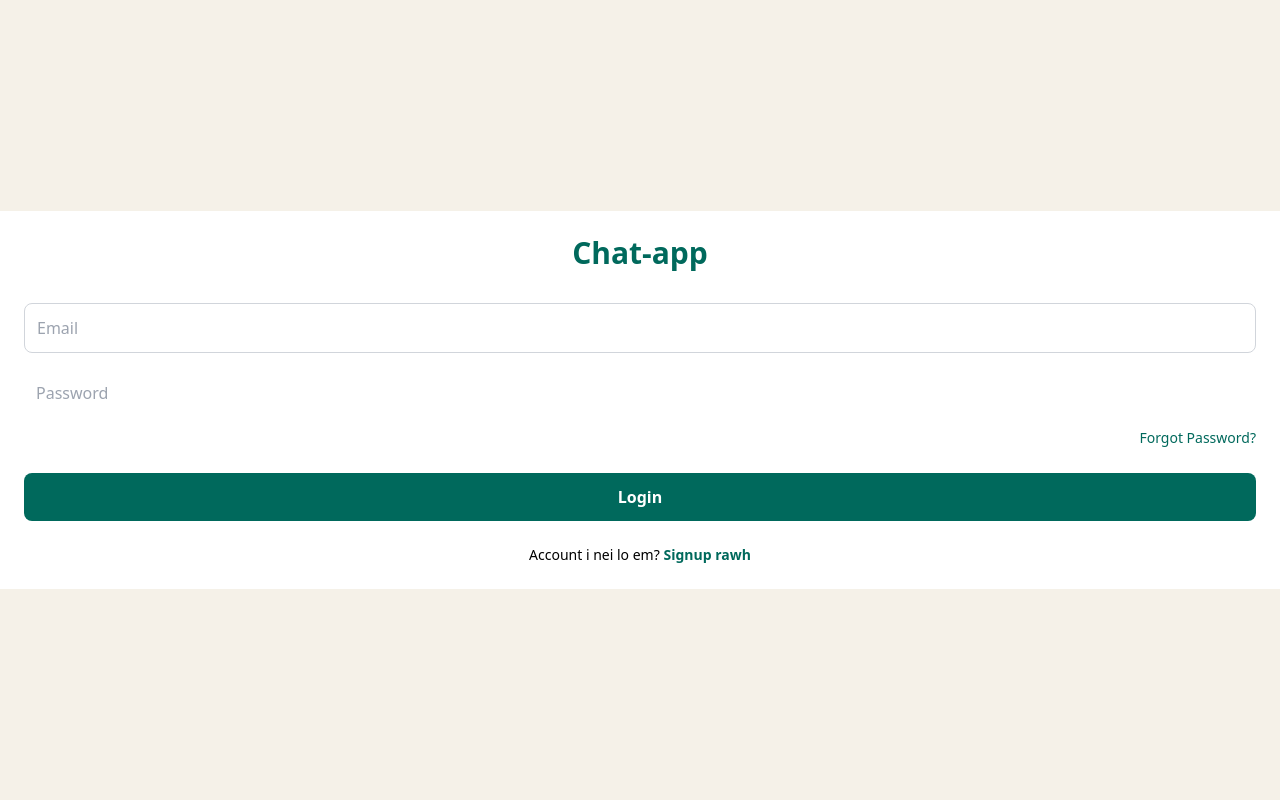
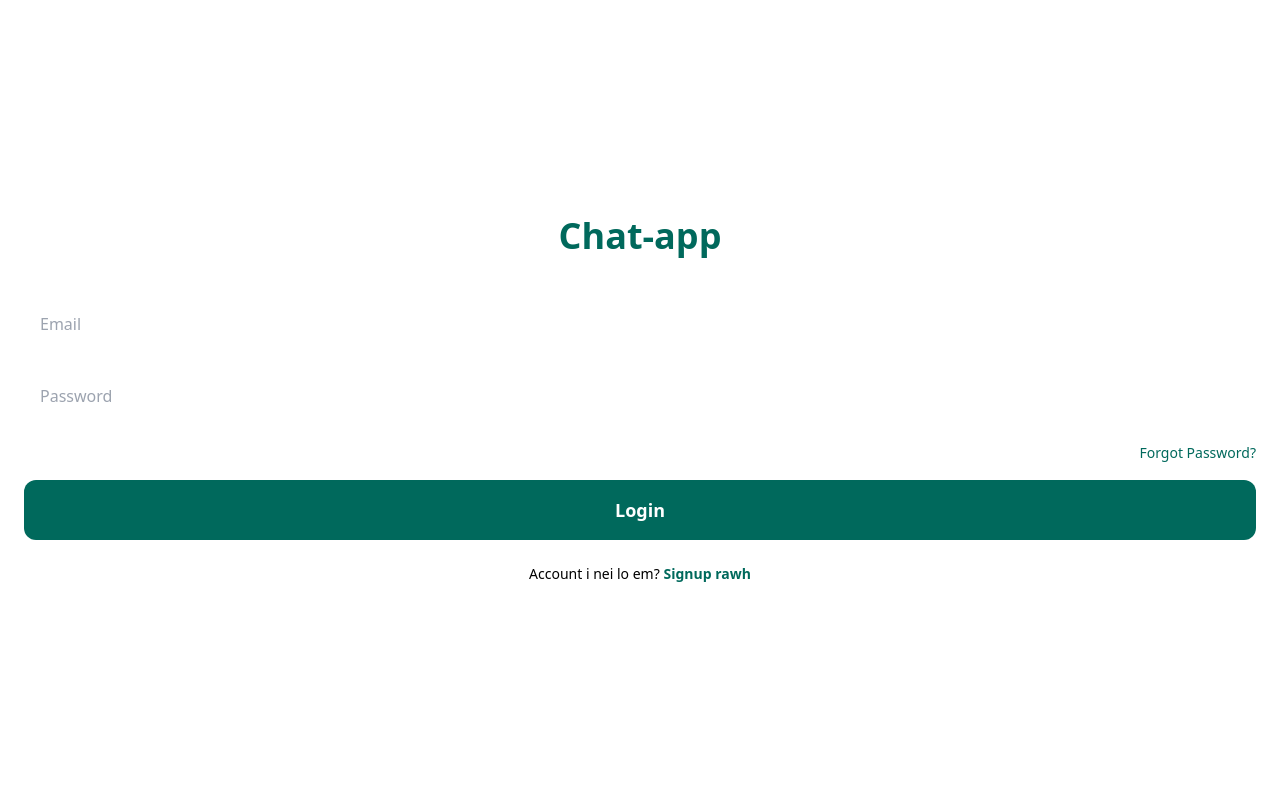
Before and after one commit to nghaka123/Chat-app, a Flask app: page / in a window 1280 px wide. Run offline with Flask 3, Linux system fonts and the light colour scheme; some libraries are stand-ins or nearby versions.

Commit message:
Update login.html

```diff
--- a/templates/login.html
+++ b/templates/login.html
@@ -1,28 +1,27 @@
 <!DOCTYPE html>
-<html lang="en">
+<html lang="en" class="h-full">
 <head>
   <meta charset="UTF-8">
   <meta name="viewport" content="width=device-width, initial-scale=1.0">
   <title>Login - Chat-app</title>
   <script src="https://cdn.tailwindcss.com"></script>
 </head>
+<!-- html leh body ah h-full dah -->
+<body class="bg-white h-full p-0 m-0">
 
+  <!-- min-h-screen + justify-center = chung hnuai ah a inhlawm vek -->
+  <div class="bg-white w-full min-h-screen flex flex-col justify-center p-6">
 
-  <body class="bg-[#F5F1E8] flex items-center justify-center min-h-screen p-0 m-0">
+    <h1 class="text-4xl font-bold text-center mb-10 text-[#00695C]">Chat-app</h1>
 
-  <!-- max-w-md paihbo la w-full h-full dah -->
-  <div class="bg-white w-full h-full flex-col justify-center p-6 shadow-none">
-
-    <h1 class="text-3xl font-bold text-center mb-8 text-[#00695C]">Chat-app</h1>
-
-    <form action="#" method="POST" class="w-full">
+    <form action="#" method="POST" class="w-full space-y-4">
 
       <input
         type="email"
         name="email"
         placeholder="Email"
         required
-        class="w-full p-3 border border-gray-300 rounded-lg mb-4 focus:outline-none focus:ring-2 focus:ring-[#00695C]"
+        class="w-full p-4 border-gray-300 rounded-xl focus:outline-none focus:ring-2 focus:ring-[#00695C]"
       >
 
       <input
@@ -30,14 +29,14 @@
         name="password"
         placeholder="Password"
         required
-        class="w-full p-3 border-gray-300 rounded-lg mb-2 focus:outline-none focus:ring-2 focus:ring-[#00695C]"
+        class="w-full p-4 border-gray-300 rounded-xl focus:outline-none focus:ring-2 focus:ring-[#00695C]"
       >
 
-      <div class="text-right mb-6">
+      <div class="text-right">
         <a href="/forgot" class="text-sm text-[#00695C] font-medium hover:underline">Forgot Password?</a>
       </div>
 
-      <button type="submit" class="w-full bg-[#00695C] text-white p-3 rounded-lg font-semibold hover:bg-[#004D40]">
+      <button type="submit" class="w-full bg-[#00695C] text-white p-4 rounded-xl font-semibold text-lg hover:bg-[#004D40] mt-2">
         Login
       </button>
 
@@ -46,5 +45,5 @@
     <p class="text-center mt-6 text-sm">Account i nei lo em? <a href="/signup" class="text-[#00695C] font-semibold hover:underline">Signup rawh</a></p>
   </div>
 
-  </body>
+</body>
 </html>
```
